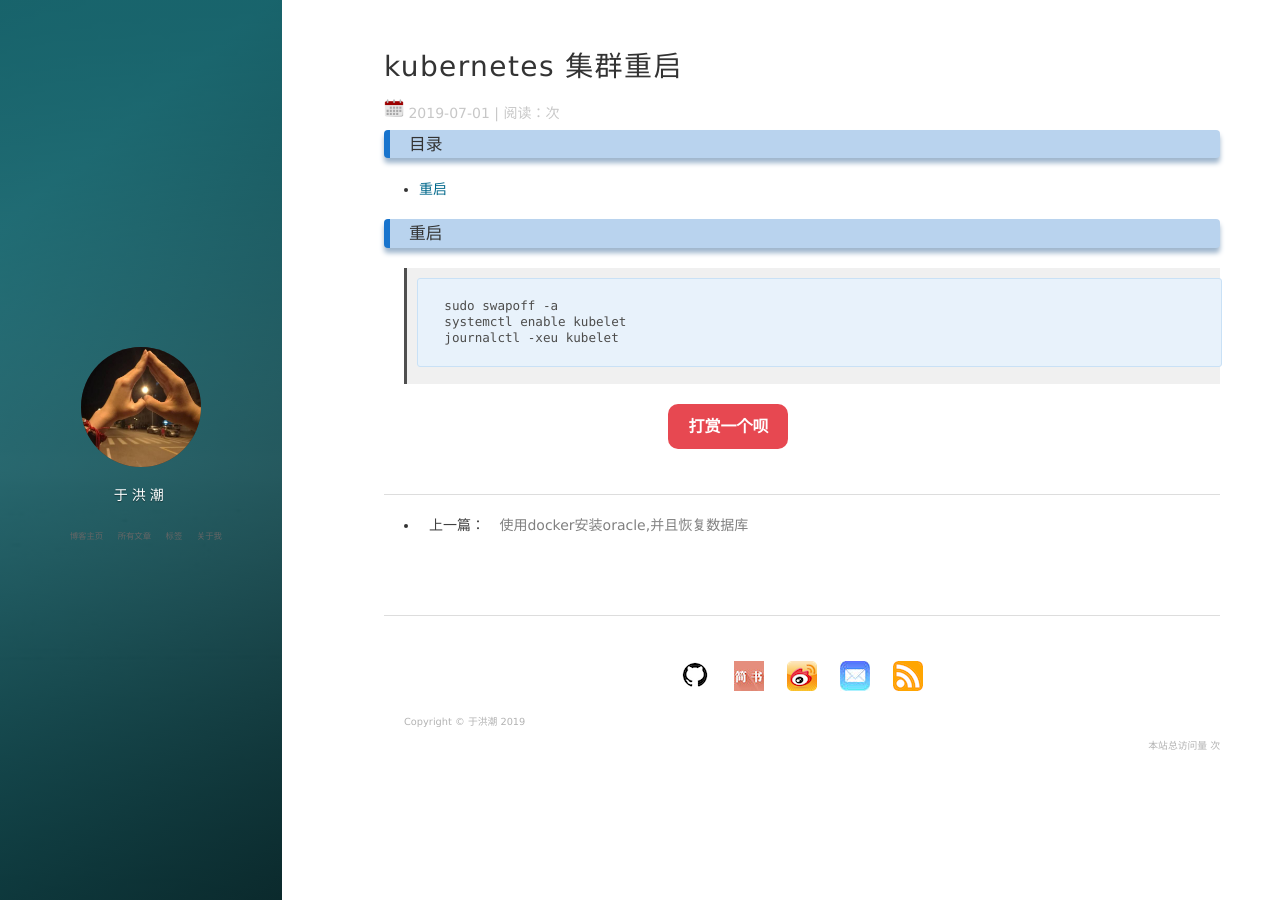
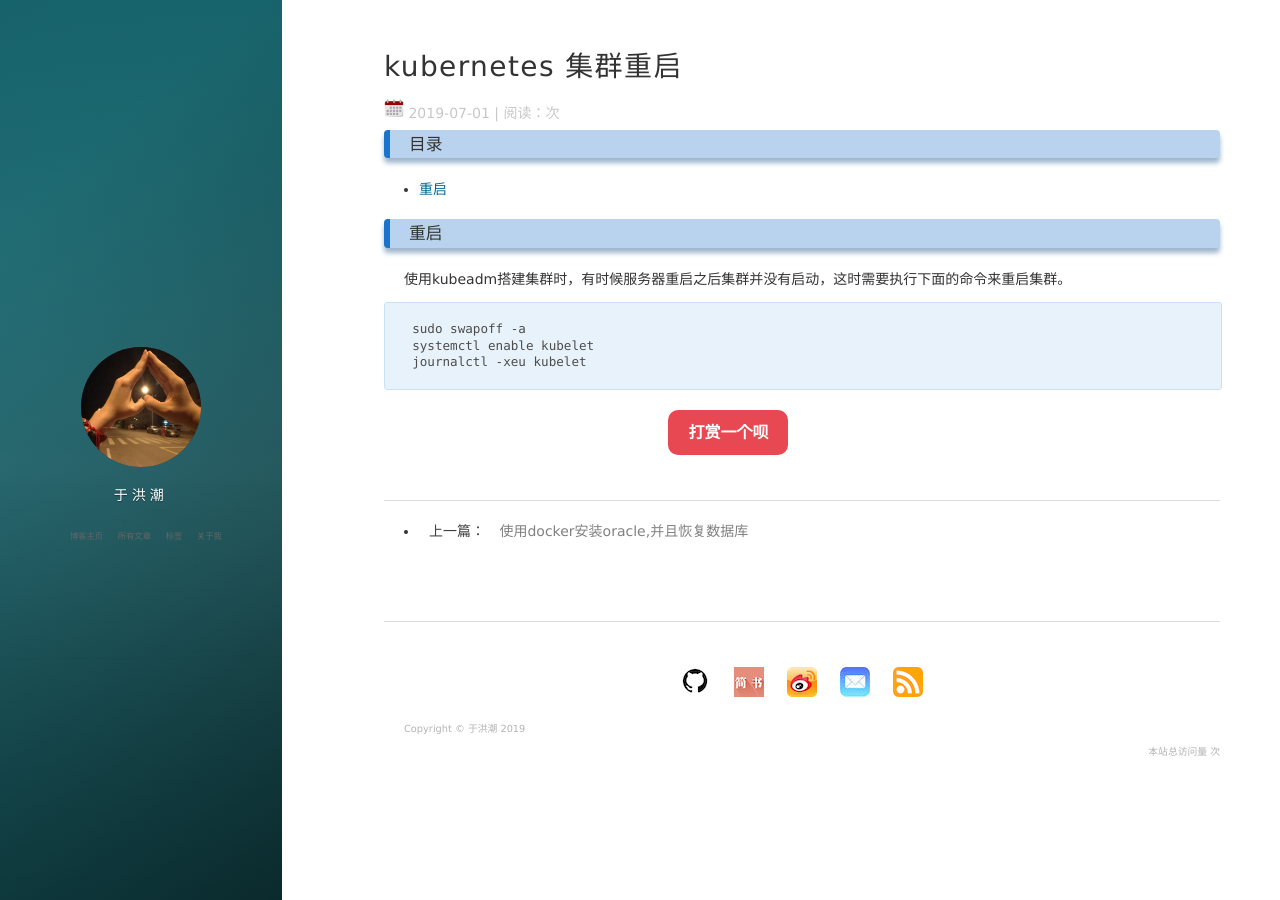
Before and after one commit to yuu6/yuu6.github.io, a Jekyll site: the page built from _posts/2019-07-01-kubenetes集群重启.md, in a window 1280 px wide. Built offline with Jekyll 4.4.1, drawn with Linux system fonts in a browser that asks for light colours; nearby versions of some CDN libraries; comment, search, counter and statistics services are not loaded.

Commit message:
Update 2019-07-01-kubenetes集群重启.md
更改了‘kubenetes集群重启’

````diff
--- a/_posts/2019-07-01-kubenetes集群重启.md
+++ b/_posts/2019-07-01-kubenetes集群重启.md
@@ -11,8 +11,8 @@ tags: kubenetes kubeadm
 * [重启](#reboot)
 
 ### <a name="reboot"></a>重启
-
->```
+使用kubeadm搭建集群时，有时候服务器重启之后集群并没有启动，这时需要执行下面的命令来重启集群。
+```
 sudo swapoff -a
 systemctl enable kubelet
 journalctl -xeu kubelet
````
